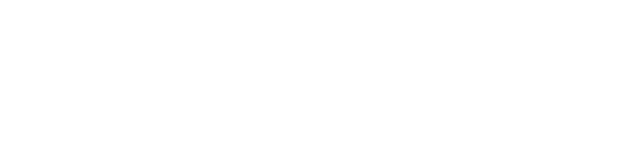
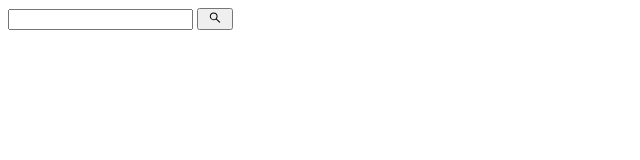
Before and after one commit to SCunn/JS-Weather-App, a plain HTML site: page index.html in a window 1280 px wide. Shown: the whole page, without its empty margins (0-640 px from the left). Drawn offline with Linux system fonts and the light colour scheme.

Commit message:
search bar added to index from React Icons

```diff
--- a/index.html
+++ b/index.html
@@ -6,6 +6,11 @@
     <title>Weather App</title>
 </head>
 <body>
-
+    <div class="card">
+        <div class="search">
+            <input type="text" class="search-bar">
+            <button><svg stroke="currentColor" fill="currentColor" stroke-width="0" viewBox="0 0 1024 1024" height="1em" width="1.5em" xmlns="http://www.w3.org/2000/svg"><path d="M909.6 854.5L649.9 594.8C690.2 542.7 712 479 712 412c0-80.2-31.3-155.4-87.9-212.1-56.6-56.7-132-87.9-212.1-87.9s-155.5 31.3-212.1 87.9C143.2 256.5 112 331.8 112 412c0 80.1 31.3 155.5 87.9 212.1C256.5 680.8 331.8 712 412 712c67 0 130.6-21.8 182.7-62l259.7 259.6a8.2 8.2 0 0 0 11.6 0l43.6-43.5a8.2 8.2 0 0 0 0-11.6zM570.4 570.4C528 612.7 471.8 636 412 636s-116-23.3-158.4-65.6C211.3 528 188 471.8 188 412s23.3-116.1 65.6-158.4C296 211.3 352.2 188 412 188s116.1 23.2 158.4 65.6S636 352.2 636 412s-23.3 116.1-65.6 158.4z"></path></svg></button>
+        </div>
+    </div>
 </body>
 </html>
```
